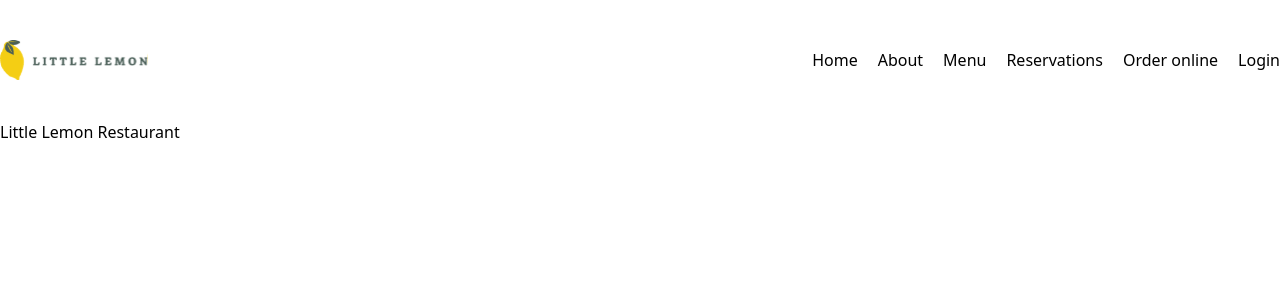
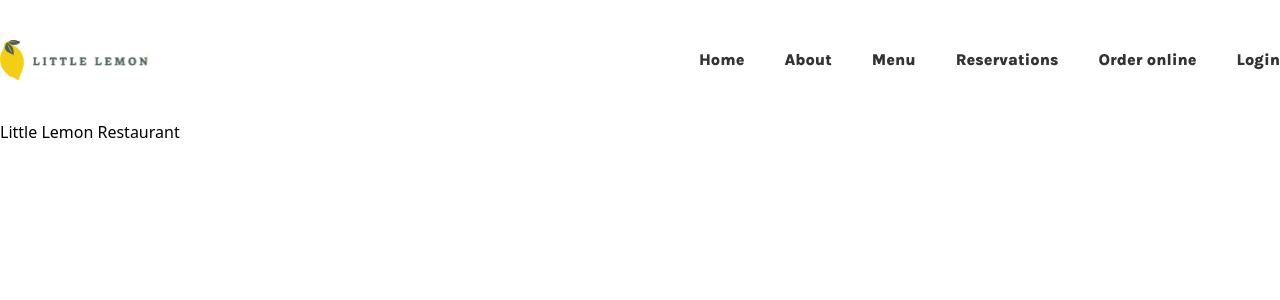
Before and after one commit to KK998/little-lemon-app, a React (Create React App) app: page / in a window 1280 px wide. Shown: the top 300 px of the page. Built offline with nearby package versions, Linux system fonts and the light colour scheme; a web font is replaced by a local one.

Commit message:
done with navbar, added text colors and changed cn to be default export

```diff
--- a/src/components/Container.tsx
+++ b/src/components/Container.tsx
@@ -1,4 +1,4 @@
-import { cn } from "../util/cn"
+import cn from "../util/cn"
 
 type Props = React.PropsWithChildren<{
     className?: string
--- a/src/components/Navbar.tsx
+++ b/src/components/Navbar.tsx
@@ -1,20 +1,27 @@
-import Logo from '../assets/Logo.svg';
+import Container from './Container';
+import Typography from './Typography';
 
 import routes from '../util/routes'
-import { cn } from '../util/cn';
-import Container from './Container';
+import cn from '../util/cn';
+import colors from '../util/colors';
+
+import Logo from '../assets/Logo.svg';
 
 type Props = React.PropsWithChildren<{
     className?: string
-}>
+}> & React.HTMLAttributes<HTMLDivElement>
 
-const Navbar = ({ className }: Props) => {
+const Navbar = ({ className, ...props }: Props) => {
     return (
-        <div className={cn("flex items-center h-[120px]", className)}>
+        <div className={cn("flex items-center h-[120px]", className)} {...props}>
             <Container className='flex items-center justify-between'>
-                <img className="" src={Logo} alt="company logo" />
-                <nav className="flex items-center justify-evenly ml-auto gap-5">
-                    {routes.map((route) => <a key={route.name} href={route.path}>{route.name}</a>)}
+                <img src={Logo} alt="company logo" />
+                <nav className="flex items-center justify-evenly ml-auto gap-10">
+                    {routes.map((route) => <a key={route.name} href={route.path}>
+                        <Typography type={"Section categories"} className={colors.text.secondary.black}>
+                            {route.name}
+                        </Typography>
+                    </a>)}
                 </nav>
             </Container>
         </div>
--- a/src/components/Typography.tsx
+++ b/src/components/Typography.tsx
@@ -1,4 +1,4 @@
-import { cn } from "../util/cn"
+import cn from "../util/cn"
 
 type TypographyStyles = |
     'Display title' |
@@ -13,13 +13,13 @@ type TypographyStyles = |
 type Props = React.PropsWithChildren<{
     className?: string
     tag?: React.ElementType
-    style?: TypographyStyles
-}> & React.HTMLAttributes<JSX.IntrinsicElements>
+    type: TypographyStyles
+}>
 
-function Typography({ className, children, tag, style = 'Regular text', ...props }: Props) {
+function Typography({ className, children, tag, type = 'Regular text' }: Props) {
     const Element = tag || 'p'
 
-    switch (style) {
+    switch (type) {
         case 'Display title':
             className = cn('text-6xl font-medium markazi', className)
             break
@@ -38,16 +38,16 @@ function Typography({ className, children, tag, style = 'Regular text', ...props
         case 'Card title':
             className = cn('text-base font-bold karla', className)
             break
-        case 'Regular text':
-            className = cn('text-base karla', className)
-            break
         case 'Highlight text':
             className = cn('text-base font-medium karla', className)
+            break
+        default:
+            className = cn('text-base karla', className)
             break
     }
 
     return (
-        <Element className={className} {...props}>{children}</Element>
+        <Element className={className}>{children}</Element>
     )
 }
 
--- a/src/util/cn.ts
+++ b/src/util/cn.ts
@@ -1,6 +1,6 @@
 import { ClassValue, clsx } from "clsx";
 import { twMerge } from "tailwind-merge";
 
-export function cn(...inputs: ClassValue[]) {
+export default function cn(...inputs: ClassValue[]) {
     return twMerge(clsx(inputs));
 }
--- a/src/util/colors.ts
+++ b/src/util/colors.ts
@@ -11,7 +11,7 @@ export default {
             black: "#333333",
         }
     },
-    class: {
+    bg: {
         primary: {
             green: "bg-[#495E57]",
             yellow: "bg-[#F4CE14]",
@@ -22,5 +22,17 @@ export default {
             white: "bg-[#EDEFEE]",
             black: "bg-[#333333]",
         },
-    }
+    },
+    text: {
+        primary: {
+            green: "text-[#495E57]",
+            yellow: "text-[#F4CE14]",
+        },
+        secondary: {
+            orange: "text-[#EE9972]",
+            lightBrown: "text-[#FBDABB]",
+            white: "text-[#EDEFEE]",
+            black: "text-[#333333]",
+        },
+    },
 } as const;
```
